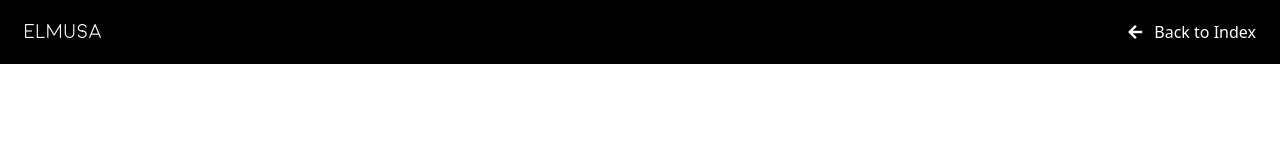
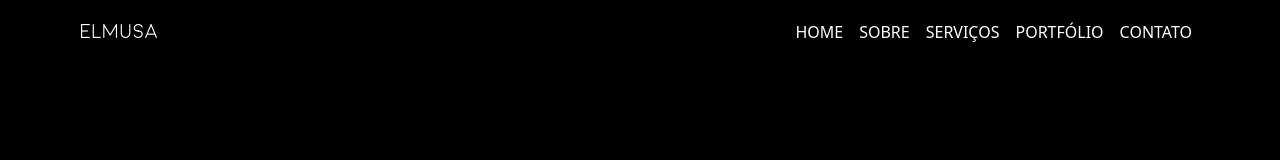
Before and after one commit to Samuel0102/elmusa-portfolio-vue, a Vue app: page /#/ in a window 1280 px wide. Shown: the top 160 px of the page. Built offline with nearby package versions, Linux system fonts and the light colour scheme.

Commit message:
Menu Mobile desenvolvido

```diff
--- a/src/App.vue
+++ b/src/App.vue
@@ -1,5 +1,6 @@
 <template>
   <div>
+    <MobileMenu />
     <TheHeader />
     <router-view></router-view>
     <footer
@@ -12,11 +13,13 @@
 </template>
 
 <script>
+import MobileMenu from './components/MobileMenu.vue';
 import TheHeader from "./components/TheHeader.vue";
 export default {
   name: "App",
   components: {
     TheHeader,
+    MobileMenu,
   },
 };
 </script>
--- /dev/null
+++ b/src/components/MobileMenu.vue
@@ -0,0 +1,52 @@
+<template>
+  <div class="relative sm:hidden">
+    <i
+      :class="[{ 'fas fa-times': isOpen }, 'fas fa-bars']"
+      id="hamburguer"
+      @click="openMenu"
+    ></i>
+
+    <div class="fixed z-20 w-full h-full" id="overlay" v-if="isOpen">
+      <nav class="mt-14 w-72 h-96 fixed left-10 bg-white">
+        <ul class="text-left px-5 py-4 uppercase text-sm font-medium">
+          <li><a href="#home">Home</a></li>
+          <li class="py-4"><a href="#about">Sobre</a></li>
+          <li><a href="#services">Serviços</a></li>
+          <li class="py-4"><a href="#portfolio">Portfólio</a></li>
+          <li><a href="#contact">Contato</a></li>
+        </ul>
+      </nav>
+    </div>
+  </div>
+</template>
+
+<script>
+export default {
+  data() {
+    return {
+      isOpen: false,
+    }
+  },
+  methods: {
+    openMenu() {
+      this.isOpen = !this.isOpen;
+    },
+  },
+};
+</script>
+
+<style scoped>
+ul li {
+  @apply hover:text-green-600;
+}
+
+#overlay {
+  background: rgba(0, 0, 0, 0.5);
+}
+
+#hamburguer {
+  @apply leading-6 text-white text-xl
+                cursor-pointer fixed z-30 py-5 right-0
+                pr-6 md:pr-10 lg:pr-20;
+}
+</style>
--- a/src/components/TheHeader.vue
+++ b/src/components/TheHeader.vue
@@ -2,22 +2,18 @@
   <header>
     <h1 class="text-white leading-6 text-xl" id="port-title">Elmusa</h1>
 
-    <div v-if="this.$route.name === 'Index'">
-      <i class="fas fa-bars leading-6 text-white text-xl"></i>
-    </div>
-
-    <nav v-else-if="1>3" class="hidden">
-      <ul>
-        <li><a href="#">Home</a></li>
-        <li><a href="#">About</a></li>
-        <li><a href="#">Services</a></li>
-        <li><a href="#">Portfolio</a></li>
-        <li><a href="#">Contact</a></li>
+    <nav v-if="isOnIndex">
+      <ul class="text-white hidden sm:block">
+        <li><a href="#home">Home</a></li>
+        <li><a href="#about">Sobre</a></li>
+        <li><a href="#services">Serviços</a></li>
+        <li><a href="#portfolio">Portfólio</a></li>
+        <li><a href="#contact">Contato</a></li>
       </ul>
     </nav>
 
     <div v-else>
-        <router-link to="/index" class="text-white">
+        <router-link to="/" class="text-white">
           <i class="fas fa-arrow-left mr-3"></i>Back to Index
         </router-link>
     </div>
@@ -26,7 +22,15 @@
 </template>
 
 <script>
-export default {};
+export default {
+  computed: {
+    isOnIndex(){
+      return this.$route.name === "Index"
+    }
+  }
+
+}
+
 </script>
 
 <style scoped>
@@ -40,6 +44,11 @@ export default {};
 }
 
 header{
-  @apply flex items-center justify-between px-6 py-5 bg-black sticky top-0 w-full z-10;
+  @apply flex items-baseline justify-between px-6 md:px-10 lg:px-20 py-5 bg-black sticky top-0 w-full z-10;
 }
+
+ul li{
+  @apply inline px-2 font-medium uppercase;
+}
+
 </style>
--- a/src/router/index.js
+++ b/src/router/index.js
@@ -4,7 +4,7 @@ import Project from '../views/ProjectPage.vue'
 
 const routes = [
   {
-    path: '/index',
+    path: '/',
     name: 'Index',
     component: Index
   },
```
